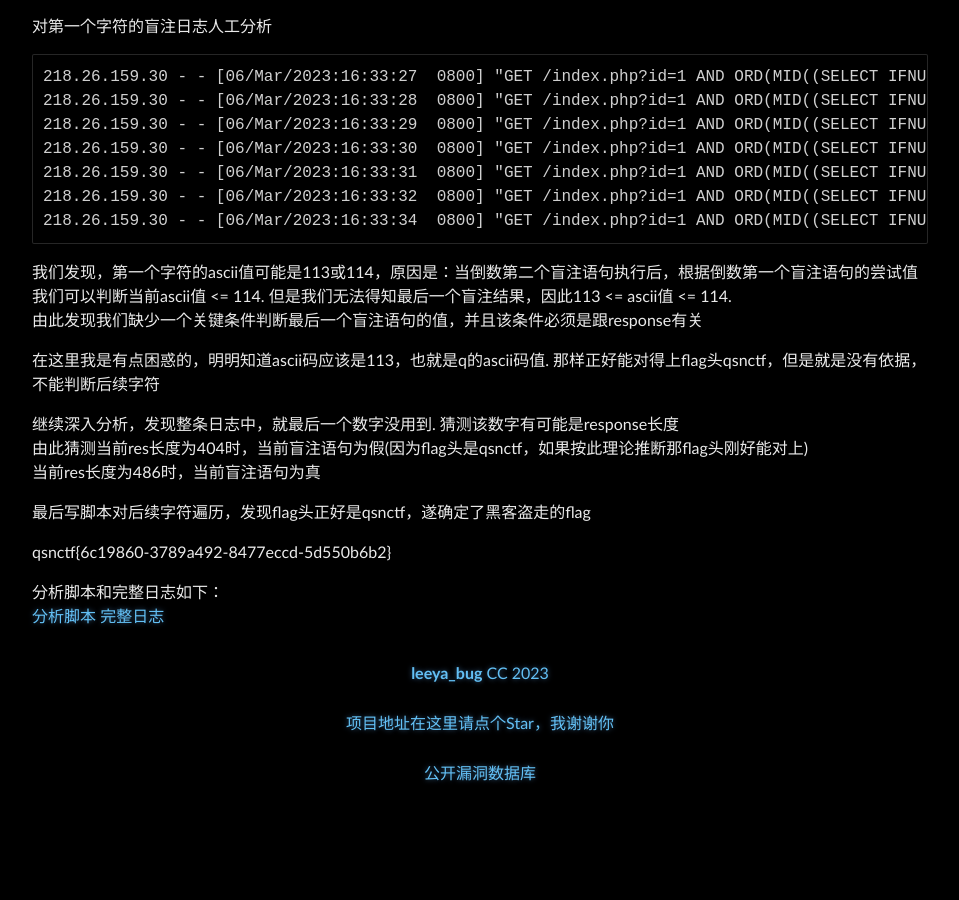
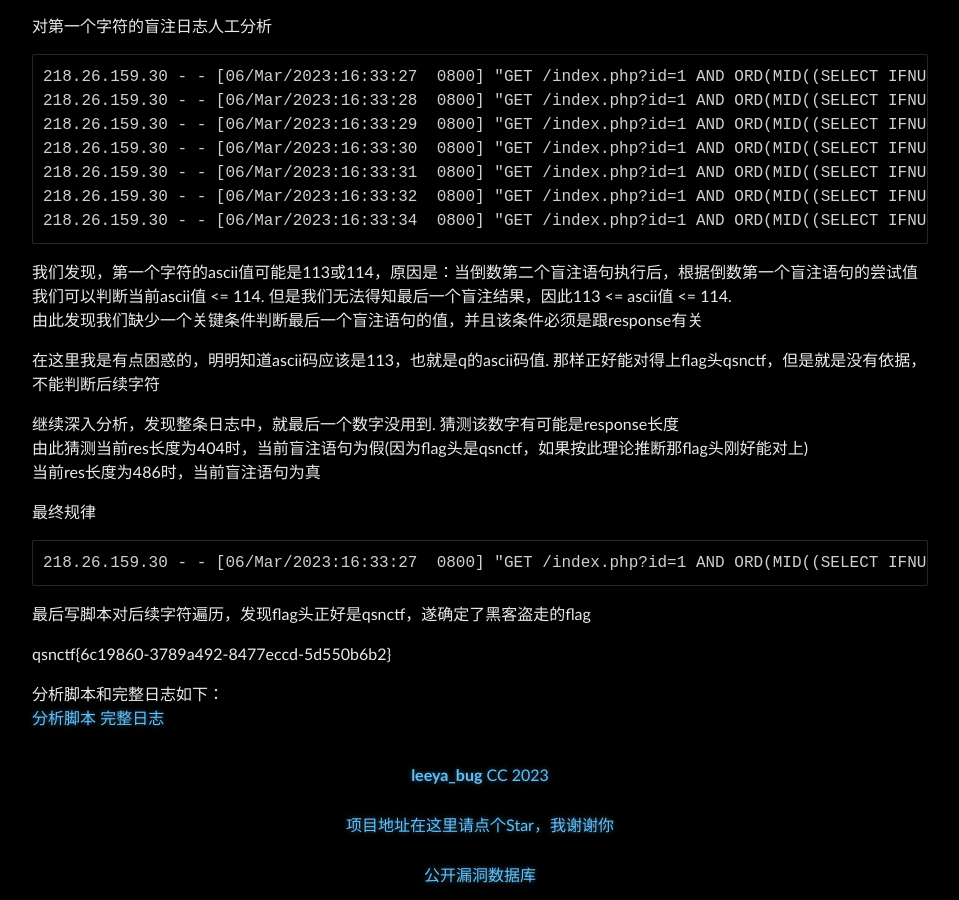
Before and after one commit to Leeyangee/leeyangee.github.io, a Jekyll site: the page built from _posts/2023-09-01-CTF合集 对于日志取证盲注分析的个人经验.md, in a window 1280 px wide and 900 px high, scrolled down 1470 px. Shown: the whole window, without its empty margins (160-1119 px from the left). Built offline with Jekyll 4.4.1, drawn with Linux system fonts in a browser that asks for light colours; before the commit the page ends 2268 px from its top, so only the background shows below that.

Commit message:
Update 2023-09-01-CTF合集 对于日志取证盲注分析的个人经验.md

````diff
--- a/_posts/2023-09-01-CTF合集 对于日志取证盲注分析的个人经验.md
+++ b/_posts/2023-09-01-CTF合集 对于日志取证盲注分析的个人经验.md
@@ -77,6 +77,11 @@ published: true
 由此猜测当前res长度为404时，当前盲注语句为假(因为flag头是qsnctf，如果按此理论推断那flag头刚好能对上)
 当前res长度为486时，当前盲注语句为真
 
+最终规律
+```
+218.26.159.30 - - [06/Mar/2023:16:33:27  0800] "GET /index.php?id=1 AND ORD(MID((SELECT IFNULL(CAST(f1ag AS CHAR),0x20) FROM qsnctf.flag ORDER BY f1ag LIMIT 0,1),[flag第几位字符],1))>[该位字符的尝试值] HTTP/1.1" 200 [该条盲注语句真值，404为假，484为真]
+```
+
 最后写脚本对后续字符遍历，发现flag头正好是qsnctf，遂确定了黑客盗走的flag
 
 qsnctf{6c19860-3789a492-8477eccd-5d550b6b2}
````
